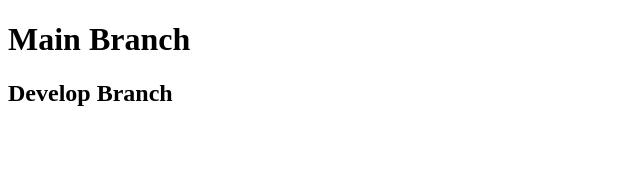
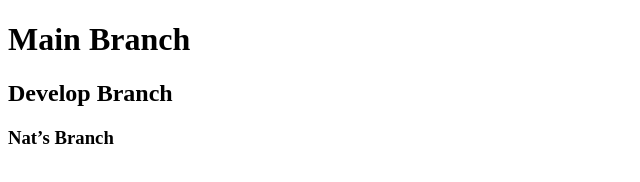
Before and after one commit to NaturalNatNee/TeamGit, a plain HTML site: page index.html/index.html in a window 1280 px wide. Shown: the whole page, without its empty margins (0-640 px from the left). Drawn offline with Linux system fonts and the light colour scheme.

Commit message:
nat's branch added

```diff
--- a/index.html/index.html
+++ b/index.html/index.html
@@ -8,5 +8,6 @@
   <body>
     <h1>Main Branch</h1>
     <h2>Develop Branch</h2>
+    <h3>Nat’s Branch</h3>
   </body>
 </html>
```
